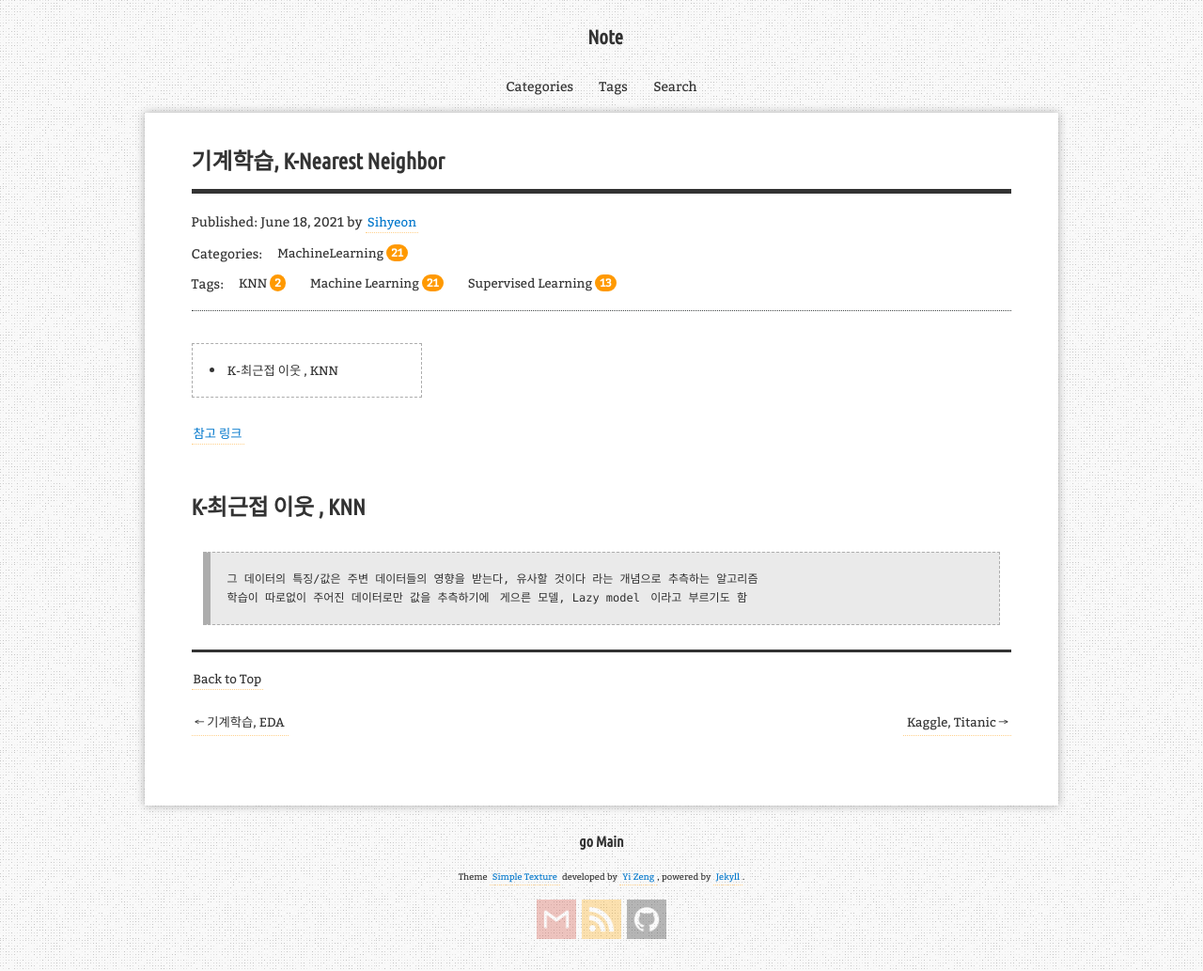
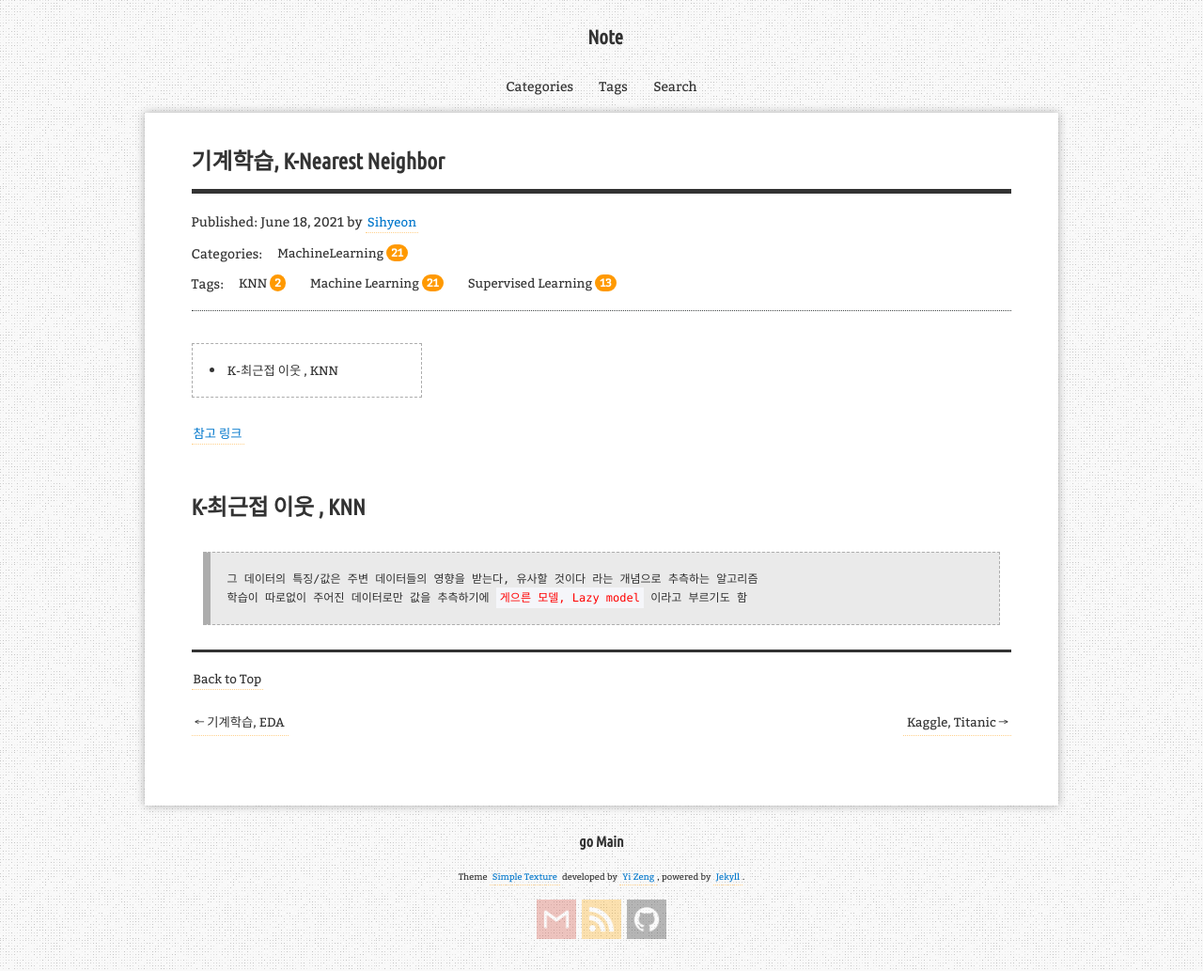
Before and after one commit to aristohyun/aristohyun.github.io, a Jekyll site: the page built from _posts/2021-06-18-KNN.md, in a window 1280 px wide. Shown: the whole page at 94% size. Built offline with Jekyll 4.4.1, drawn with Linux system fonts in a browser that asks for light colours; comment, search, counter and statistics services are not loaded.

Commit message:
Update _content.scss

```diff
--- a/_sass/simple-texture/blog/_content.scss
+++ b/_sass/simple-texture/blog/_content.scss
@@ -149,7 +149,8 @@
 
         white-space: nowrap;
 
-        background-color: $color-inline-code-background;
+        background-color: #f5f6fa;
+        color:red;
     }
 
     pre {
```
